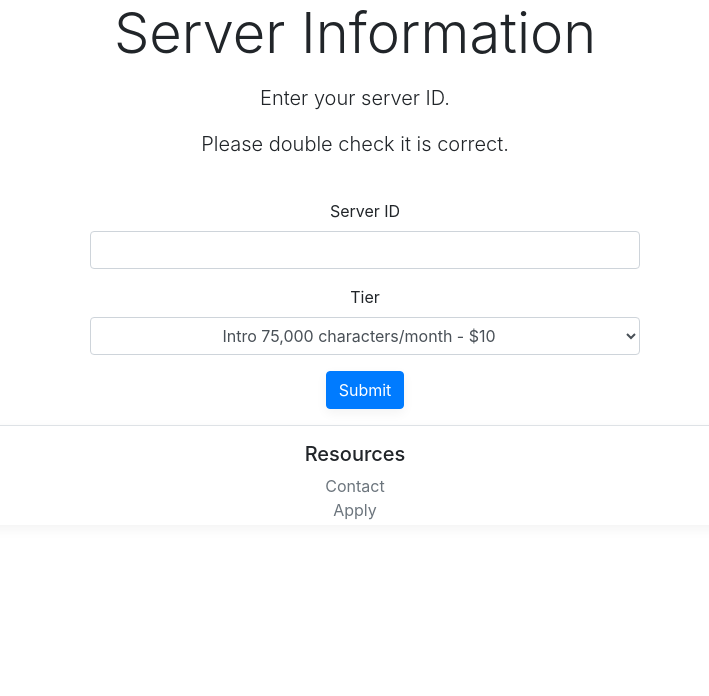
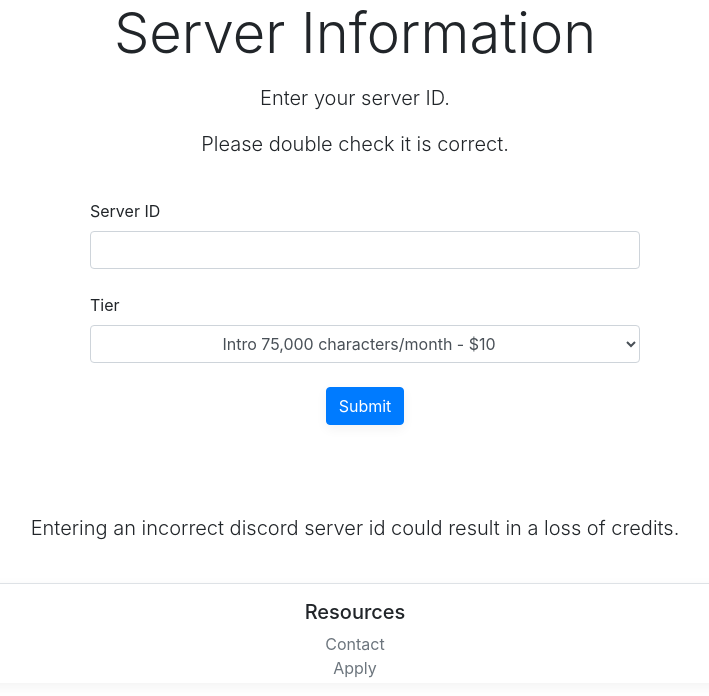
Before and after one commit to cmooredev/api-keys, a Flask app: template apiapp/templates/server_form.html in a window 1280 px wide. Shown: the part 137-833 px from the top of the page, without its empty margins (285-994 px from the left). Before the commit the page ends 657 px from the top, so only its background shows below. Run offline with Flask 2, Linux system fonts and the light colour scheme; the template is opened without the code that fills it, so the values that code supplies are empty; some libraries are stand-ins or nearby versions.

Commit message:
update css

```diff
--- a/apiapp/templates/server_form.html
+++ b/apiapp/templates/server_form.html
@@ -15,11 +15,11 @@
   </div>
   <div class='container text-center server-form'>
     <form action="/create-checkout-session" method="post">
-      <div class="form-check mb-3">
+      <div class="form-check mb-4 text-left">
         <label for="server_id" class="form-label">Server ID</label>
         <input name="server_id" type="number" class="form-control" required="true">
       </div>
-      <div class="form-check mb-3">
+      <div class="form-check mb-4 text-left">
         <label for="plan">Tier</label>
         <select class="form-control text-center" id="plan" name="plan">
           <option value="intro">Intro 75,000 characters/month - $10</option>
@@ -27,11 +27,16 @@
           <option value="pro">Pro 450,000 characters/month - $29</option>
         </select>
       </div>
-      <div class="form-check mb-3">
+      <div class="form-check mb-4">
       <button type="submit" class="btn btn-primary box-shadow">Submit</button>
       </div>
     </form>
   </div>
+  <div class='containter text-center'>
+    <div class="px-3 py-3 pt-md-5 pb-md-4 mx-auto text-center">
+        <p class="lead m-3">Entering an incorrect discord server id could result in a loss of credits.</p>
+    </div>
+  </div>
 </div>
 
 {% endblock %}
```
